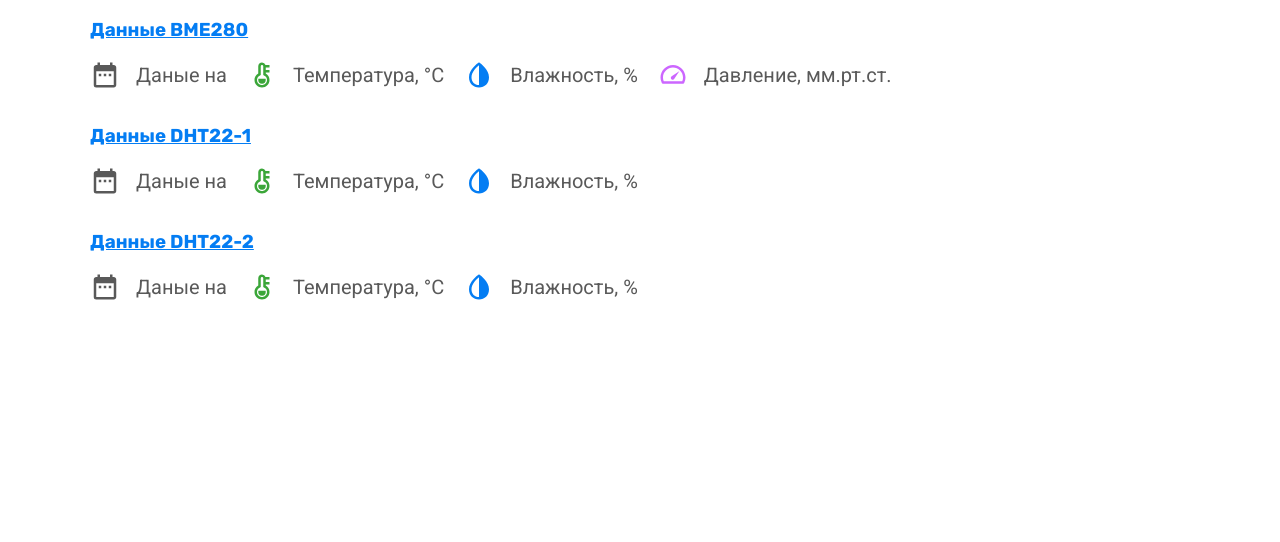
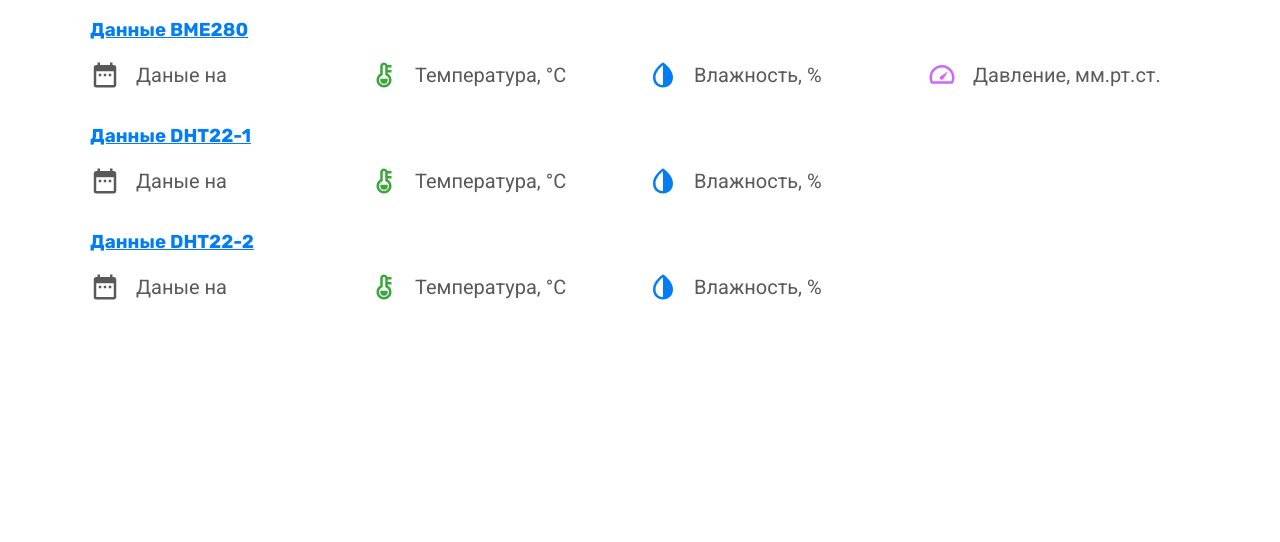
Before and after one commit to Missisol/rpi-sensors, a Django app: page / in a window 1280 px wide. Shown: the part 96-638 px from the top of the page. Run offline with Django 4.2, Linux system fonts and the light colour scheme; data that the repository does not hold is empty; some libraries are stand-ins or nearby versions.

Commit message:
Home page styles updated

```diff
--- a/meteo/static/css/home.css
+++ b/meteo/static/css/home.css
@@ -9,16 +9,14 @@
 }
 
 .box-wrapper {
-  display: flex;
-  flex-wrap: wrap;
-  gap: 20px;
-  /* justify-content: space-between; */
+  display: grid;
+  gap: var(--gap);
+  grid-template-columns: repeat(auto-fill, minmax(250px, 1fr));
 }
 
 .box {
-  /* flex-basis: 300px; */
   display: flex;
-  gap: 1rem;
+  gap: var(--gap);
   align-items: center;
   font-size: 20px;
 }
@@ -27,14 +25,17 @@
   margin-bottom: var(--gap);
 }
 
-.sensor-icon--temperature {
+.sensor-icon--temperature,
+.box__data--temperature {
   color: var(--base-green-color);
 }
 
-.sensor-icon--humidity {
+.sensor-icon--humidity,
+.box__data--humidity {
   color: var(--base-blue-color);
 }
 
-.sensor-icon--pressure {
+.sensor-icon--pressure,
+.box__data--pressure {
   color: var(--base-magenta-color);
 }
--- a/meteo/templates/meteo/includes/sensor_home.html
+++ b/meteo/templates/meteo/includes/sensor_home.html
@@ -2,14 +2,14 @@
   <div class="wrapper box-wrapper">
     {% for el in box_list %}
       <div class="box">
-        <svg width="30" height="30">
+        <svg aria-hidden="true" width="30" height="30">
           <use xlink:href="#{{ el.id }}-icon" class="sensor-icon--{{ el.id }}" />
         </svg>
         <div class="box__content">
           {% autoescape off %}
           <div class="box__title">{{ el.dataName }}</div>
           {% endautoescape %}
-          <div class="box__data" id="{{ x }}-{{ el.id }}"></div>
+          <div class="box__data box__data--{{ el.id }}" id="{{ x }}-{{ el.id }}"></div>
         </div>
       </div>
     {% endfor %}
--- a/meteo/templates/meteo/includes/sensor_last.html
+++ b/meteo/templates/meteo/includes/sensor_last.html
@@ -49,7 +49,7 @@
             {% autoescape off %}
             <div class="box__title">{{ el.dataName }}</div>
             {% endautoescape %}
-            <div class="box__data" id="{{ el.id }}"></div>
+            <div class="box__data box__data--{{ el.id }}" id="{{ el.id }}"></div>
           </div>
         </div>
       {% endfor %}
```
Also changed, not shown: meteo/static/css/data.css (+8 -5 lines).
